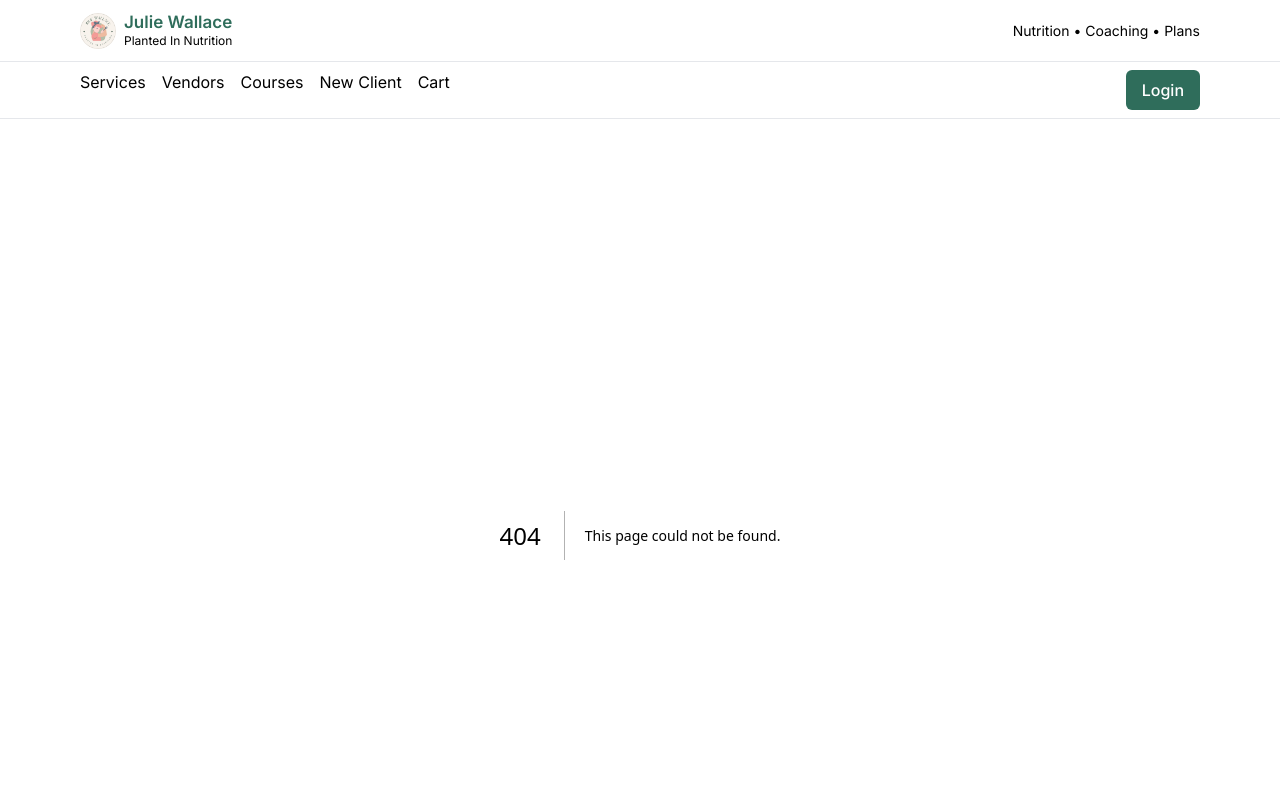
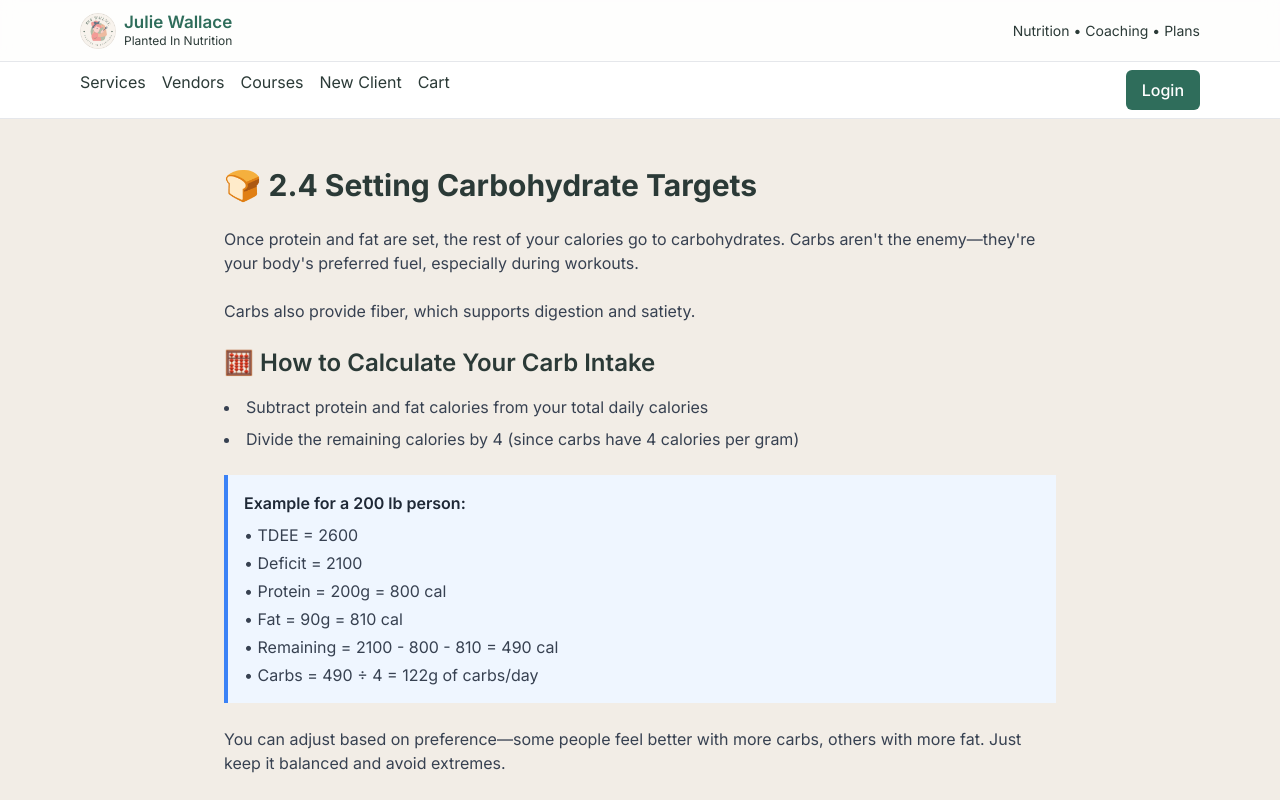
Before and after one commit to mr601s/nutritionist-marketplace-crm, a Next.js app: page /courses/module-2/section-3/section-4 in a window 1280 px wide. Before the commit this address had no page. Shown: the top 800 px of the page. Built offline with nearby package versions, Linux system fonts and the light colour scheme.

Commit message:
feat: add Section 2.4 Setting Carbohydrate Targets course page

```diff
--- /dev/null
+++ b/app/courses/module-2/section-3/section-4/page.tsx
@@ -0,0 +1,44 @@
+export default function Section24Page() {
+  return (
+    <main className="p-8 max-w-4xl mx-auto">
+      <h1 className="text-3xl font-bold mb-6">
+        🍞 2.4 Setting Carbohydrate Targets
+      </h1>
+
+      <p className="mb-6 text-gray-700">
+        Once protein and fat are set, the rest of your calories go to carbohydrates. Carbs aren{"'t"} the enemy—they{"'re"} your body{"'s"} preferred fuel, especially during workouts.
+      </p>
+
+      <p className="mb-6 text-gray-700">
+        Carbs also provide fiber, which supports digestion and satiety.
+      </p>
+
+      <h2 className="text-2xl font-semibold mb-4">
+        🧮 How to Calculate Your Carb Intake
+      </h2>
+
+      <ul className="list-disc list-inside mb-6 space-y-2 text-gray-700">
+        <li>Subtract protein and fat calories from your total daily calories</li>
+        <li>Divide the remaining calories by 4 (since carbs have 4 calories per gram)</li>
+      </ul>
+
+      <div className="bg-blue-50 border-l-4 border-blue-500 p-4 mb-6">
+        <p className="font-semibold text-gray-800 mb-2">
+          Example for a 200 lb person:
+        </p>
+        <ul className="space-y-1 text-gray-700">
+          <li>• TDEE = 2600</li>
+          <li>• Deficit = 2100</li>
+          <li>• Protein = 200g = 800 cal</li>
+          <li>• Fat = 90g = 810 cal</li>
+          <li>• Remaining = 2100 - 800 - 810 = 490 cal</li>
+          <li>• Carbs = 490 ÷ 4 = 122g of carbs/day</li>
+        </ul>
+      </div>
+
+      <p className="text-gray-700">
+        You can adjust based on preference—some people feel better with more carbs, others with more fat. Just keep it balanced and avoid extremes.
+      </p>
+    </main>
+  );
+}
```
